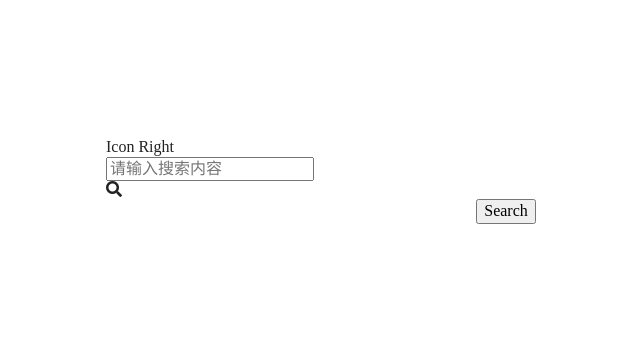
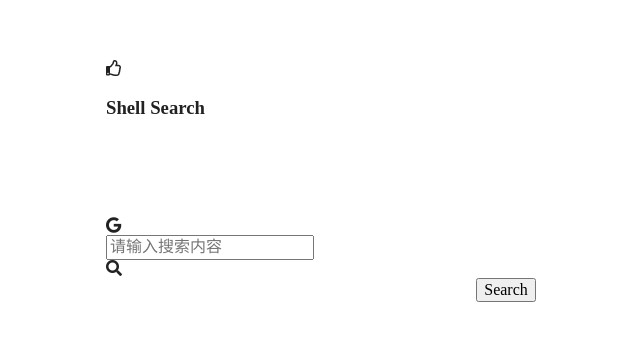
Before and after one commit to futurefog/new-page, a website built with Parcel: page index.html in a window 1280 px wide. Shown: the part 219-560 px from the top of the page, without its empty margins (134-774 px from the left). Built offline with nearby package versions, Linux system fonts and the light colour scheme.

Commit message:
Feat: Add logo content

```diff
--- a/css/main.css
+++ b/css/main.css
@@ -280,3 +280,7 @@ textarea {
 input:focus::placeholder {
   color: transparent;
 }
+
+.logo {
+  margin-bottom: 5rem;
+}
--- a/index.html
+++ b/index.html
@@ -26,12 +26,20 @@
 </head>
 
 <body>
-
-  <!-- Add your site or application content here -->
   <div class="app">
+    <div class="logo">
+        <div class="text-center">
+          <div class="icon icon-shape shadow-soft border border-light rounded-circle">
+            <span class="far fa-thumbs-up"></span>
+          </div>
+          <h3 class="h5 my-3">Shell Search</h3>
+      </div>
+    </div>
     <div class="form-group main">
-      <label for="search-input">Icon Right</label>
       <div class="input-group mb-4">
+        <div class="input-group-prepend">
+          <span class="input-group-text"><span class="fab fa-google"></span></span>
+        </div>
         <input class="form-control" id="search-input" placeholder="请输入搜索内容" aria-label="Input group" type="text">
         <div class="input-group-append">
           <span class="input-group-text"><span class="fas fa-search"></span></span>
```
